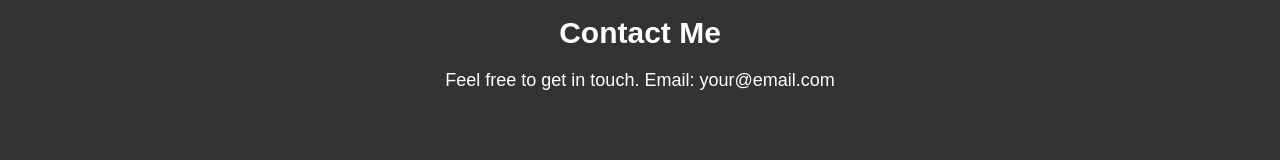
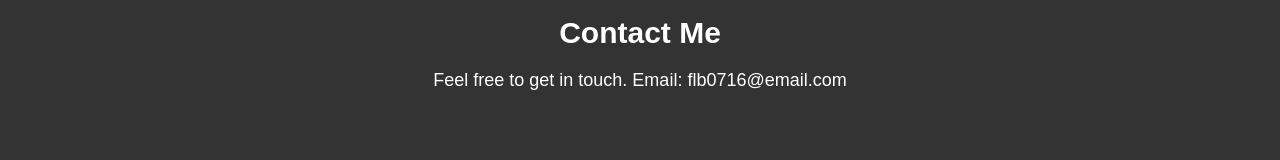
Before and after one commit to FurAnts0/flb-portfolio, a plain HTML site: page index.html in a window 1280 px wide. Shown: the part 1522-1682 px from the top of the page. Drawn offline with Linux system fonts and the light colour scheme.

Commit message:
modified contacts

```diff
--- a/index.html
+++ b/index.html
@@ -46,7 +46,7 @@
 
     <section id="contact" class="contact">
         <h2>Contact Me</h2>
-        <p>Feel free to get in touch. Email: your@email.com</p>
+        <p>Feel free to get in touch. Email: flb0716@email.com</p>
     </section>
 
     <footer>
```
